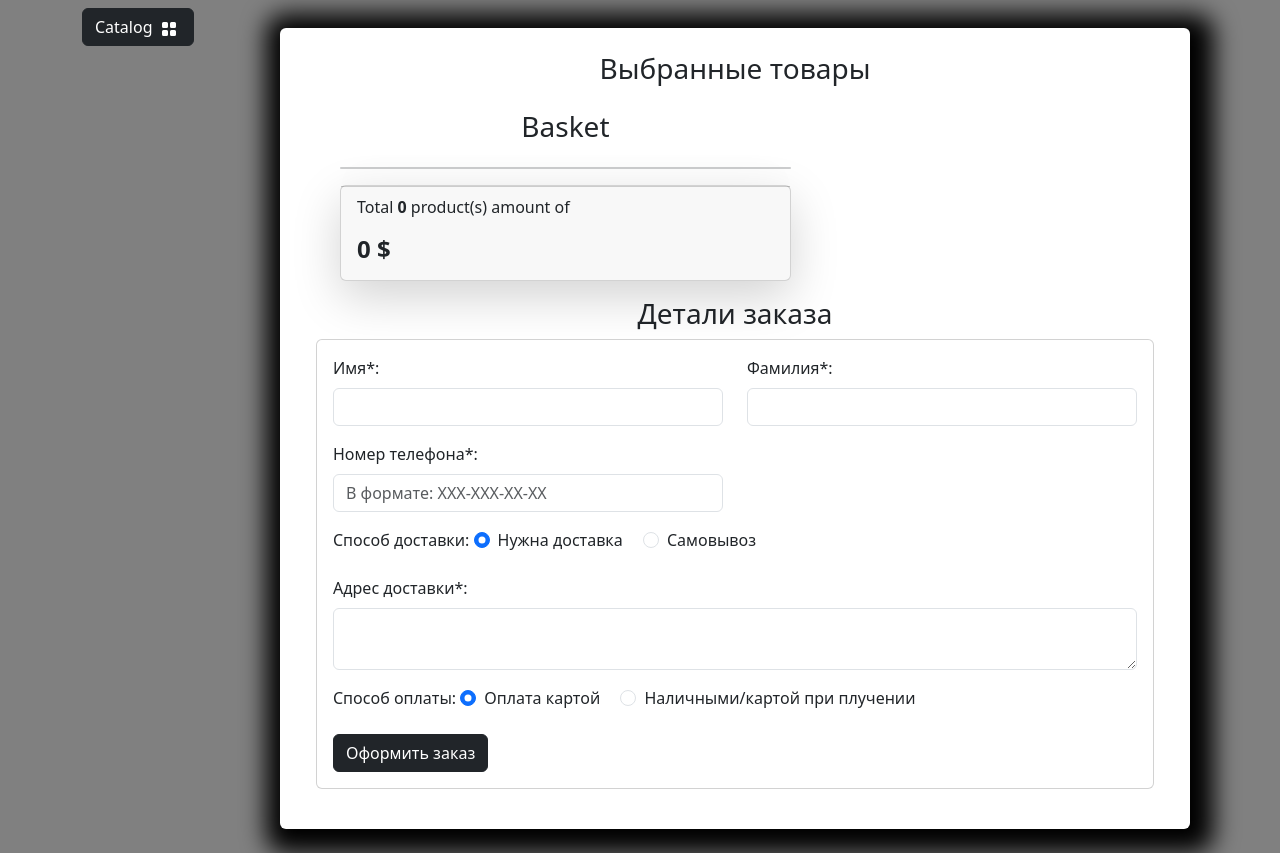
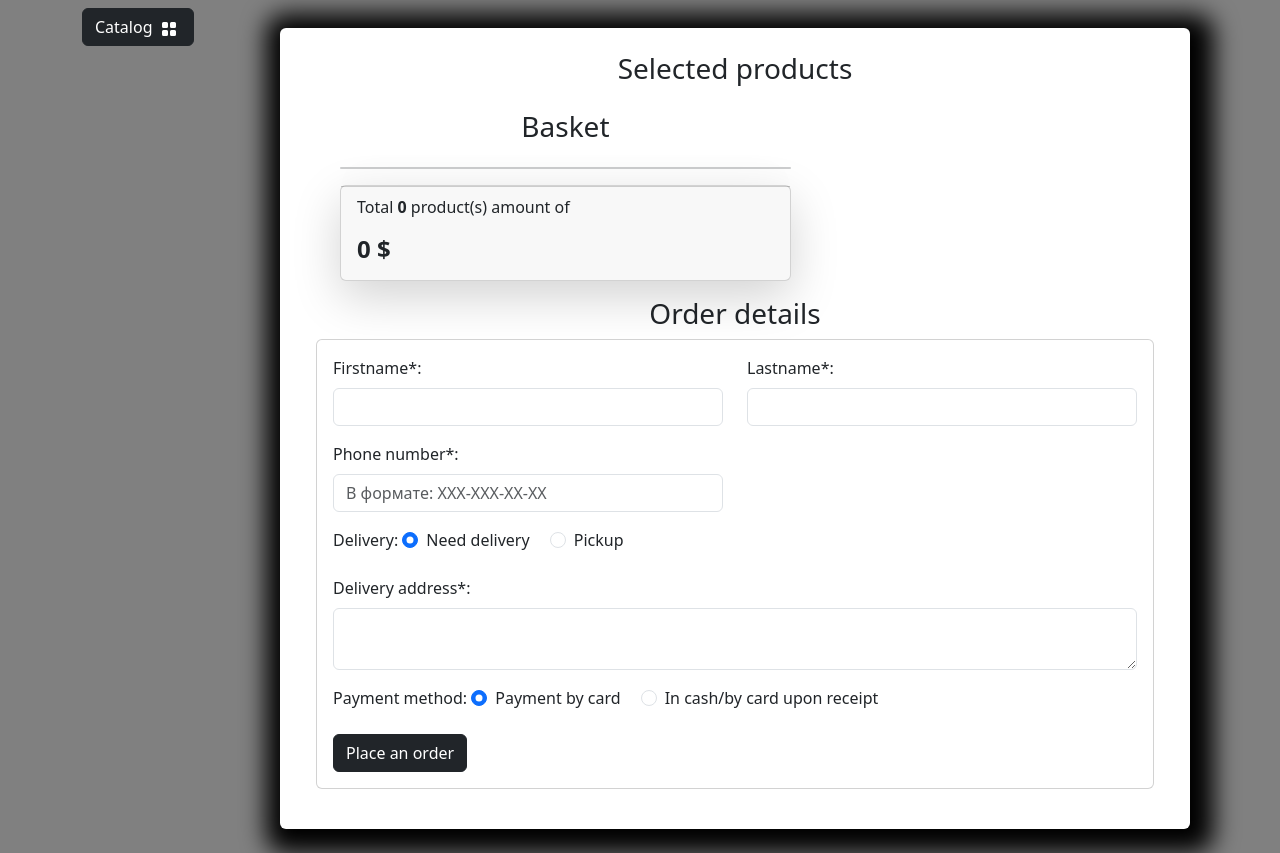
Before and after one commit to 1eo1eo1eo/DjangoComputerShop, a Django app: page /orders/create-order/ in a window 1280 px wide. Shown: the part 56-909 px from the top of the page. Run offline with Django 5.2, Linux system fonts and the light colour scheme; data comes from the database, SQL or seed files in the repository; data that the repository does not hold is empty; some libraries are stand-ins or nearby versions.

Commit message:
add errors show

```diff
--- a/djangoShop/templates/orders/create_order.html
+++ b/djangoShop/templates/orders/create_order.html
@@ -6,7 +6,7 @@
 {% block content %}
 <div class=" bg-white p-4 mb-4 mx-2 rounded custom-shadow">
     <div class="container">
-        <h3 class="text-center mb-4">Выбранные товары</h3>
+        <h3 class="text-center mb-4">Selected products</h3>
         <div class="container" id="cart-items-container">
             <!-- Разметка корзины -->
             {% user_baskets request as baskets %}
@@ -23,63 +23,79 @@
     </div>
     <!-- Детали заказа -->
     <div class="container">
-        <h3 class="text-center">Детали заказа</h3>
+        <h3 class="text-center">Order details</h3>
         <div class="card mb-3">
             <div class="card-body">
-                <form>
+                <form actiom="{% url "orders:create_order" %}" method="post">
+                    {% csrf_token %}
                     <div class="row">
                         <div class="col-md-6 mb-3">
-                            <label for="id_first_name" class="form-label">Имя*:</label>
+                            <label for="id_first_name" class="form-label">Firstname*:</label>
                             <input type="text" class="form-control" id="id_first_name"
+                                value="{% if form.first_name.value %}{{ form.first_name.value }}{% endif %}"
+                                {% if form.first_name.errors %}
+                                <div class="alert alert-danger alert-dismissible fade show">{{ form.first_name.errors }}</div>
+                                {% endif %}
                                 name="first_name" required>
                         </div>
                         <div class="col-md-6 mb-3">
-                            <label for="id_last_name" class="form-label">Фамилия*:</label>
-                            <input type="text" class="form-control" id="id_last_name" name="last_name" required>
+                            <label for="id_last_name" class="form-label">Lastname*:</label>
+                            <input type="text" class="form-control" id="id_last_name"
+                                value="{% if form.last_name.value %}{{ form.last_name.value }}{% endif %}"
+                                {% if form.last_name.errors %}
+                                <div class="alert alert-danger alert-dismissible fade show">{{ form.last_name.errors }}</div>
+                                {% endif %}
+                                name="last_name" required>
                         </div>
                         <div class="col-md-6 mb-3">
-                            <label for="id_phone_number" class="form-label">Номер телефона*:</label>
+                            <label for="id_phone_number" class="form-label">Phone number*:</label>
                             <input type="text" class="form-control" id="id_phone_number" name="phone_number"
+                                value="{% if form.phone_number.value %}{{ form.phone_number.value }}{% endif %}"
+                                {% if form.phone_number.errors %}
+                                <div class="alert alert-danger alert-dismissible fade show">{{ form.phone_number.errors }}</div>
+                                {% endif %}
                                 placeholder="В формате: XXX-XXX-XX-XX"
                                 required>
                         </div>
                         <div class="col-md-12 mb-3">
-                            <label for="delivery" class="form-label">Способ доставки: </label>
+                            <label for="delivery" class="form-label">Delivery: </label>
                             <div class="form-check form-check-inline">
                                 <input class="form-check-input" type="radio" name="requires_delivery"
                                     id="id_requires_delivery" value="1" checked>
-                                <label class="form-check-label" for="id_requires_delivery">Нужна
-                                    доставка</label>
+                                <label class="form-check-label" for="id_requires_delivery">Need delivery</label>
                             </div>
                             <div class="form-check form-check-inline">
                                 <input class="form-check-input" type="radio" name="requires_delivery"
                                     id="id_requires_delivery" value="0">
-                                <label class="form-check-label" for="id_requires_delivery">Самовывоз</label>
+                                <label class="form-check-label" for="id_requires_delivery">Pickup</label>
                             </div>
                         </div>
                         <div class="mb-3" id="deliveryAddressField">
-                            <label for="id_delivery_address" class="form-label">Адрес
-                                доставки*:</label>
+                            <label for="id_delivery_address" class="form-label">Delivery address*:</label>
                             <textarea class="form-control" id="id_delivery_address"
+                                value="{% if form.delivery_address.value %}{{ form.delivery_address.value }}{% endif %}"
+                                {% if form.delivery_address.errors %}
+                                <div class="alert alert-danger alert-dismissible fade show">{{ form.delivery_address.errors }}</div>
+                                {% endif %}
                                 name="delivery_address" rows="2"></textarea>
                         </div>
                         <div class="col-md-12 mb-3">
-                            <label class="form-label">Способ оплаты: </label>
+                            <label class="form-label">Payment method: </label>
                             <div class="form-check form-check-inline">
                                 <input class="form-check-input" type="radio" name="payment_on_get"
                                     id="id_payment_on_get" value="0" checked>
-                                <label class="form-check-label" for="id_payment_on_get">Оплата
-                                    картой</label>
+                                <label class="form-check-label" for="id_payment_on_get">Payment
+                                    by card</label>
                             </div>
                             <div class="form-check form-check-inline">
                                 <input class="form-check-input" type="radio" name="payment_on_get"
                                     id="id_payment_on_get" value="1">
-                                <label class="form-check-label" for="id_payment_on_get">Наличными/картой
-                                    при плучении</label>
+                                <label class="form-check-label" for="id_payment_on_get">In cash/by card
+                                    upon receipt</label>
                             </div>
                         </div>
                     </div>
-                    <button type="submit" class="btn btn-dark">Оформить заказ</button>
+                    <button type="submit" class="btn btn-dark">Place an order</button>
                 </form>
             </div>
         </div>
```
